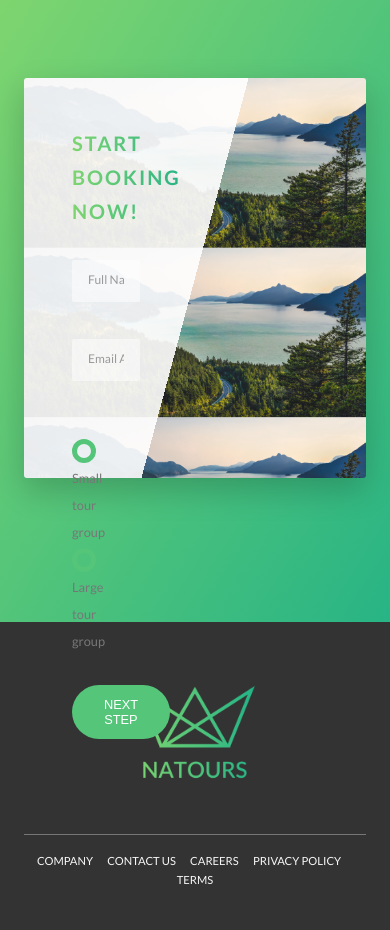
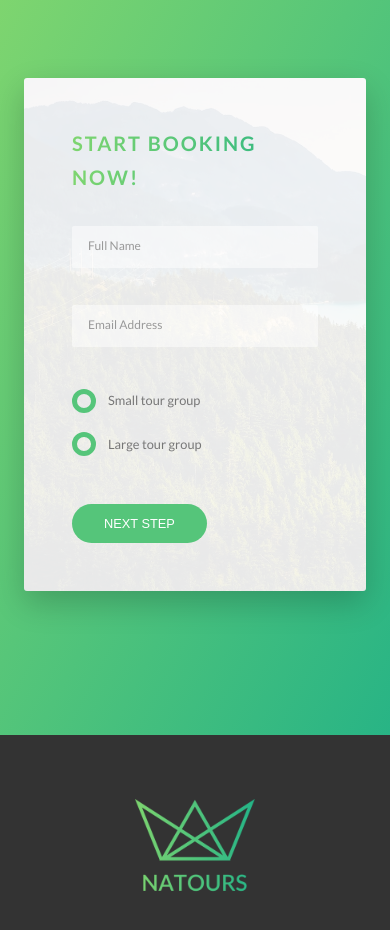
Before and after one commit to robot269006/Natours, a website: page index.html in a window 390 px wide. Shown: the part 6190-7120 px from the top of the page. Drawn offline with Linux system fonts and the light colour scheme.

Commit message:
Fix booking form to be responsive

```diff
--- a/sass/components/_form.scss
+++ b/sass/components/_form.scss
@@ -16,6 +16,10 @@
     width: 90%;
     display: block;
     transition: all .3s;
+
+    @include respond(tab-port) {
+      width: 100%;
+    }
 
     &:focus {
       outline: none;
@@ -52,6 +56,11 @@
   &__radio-group {
     width: 49%;
     display: inline-block;
+
+    @include respond(tab-port) {
+      width: 100%;
+      margin-bottom: 2rem;
+    }
   }
 
   &__radio-input {
--- a/sass/pages/_home.scss
+++ b/sass/pages/_home.scss
@@ -63,12 +63,37 @@
                                     transparent 50%),
                     url(../img/nat-10.jpg);
   background-size: 100%;
-  height: 50rem;
   border-radius: 3px;
   box-shadow: 0 1.5rem 4rem rgba($color-black, .2);
+
+  @include respond(tab-land) {
+    background-image: linear-gradient(105deg,
+                                      rgba($color-white, .9) 0%,
+                                      rgba($color-white, .9) 65%,
+                                      transparent 65%),
+                      url(../img/nat-10.jpg);
+    background-size: cover;
+  }
+
+  @include respond(tab-port) {
+    background-image: linear-gradient(to right,
+                                      rgba($color-white, .9) 0%,
+                                      rgba($color-white, .9) 100%),
+                      url(../img/nat-10.jpg);
+    background-size: cover;
+  }
 
   &__form {
     width: 50%;
     padding: 6rem;
+
+    @include respond(tab-land) {
+      width: 65%;
+    }
+
+    @include respond(tab-port) {
+      width: 100%;
+    }
+
   }
 }
```
Also changed, not shown: css/style.css.
